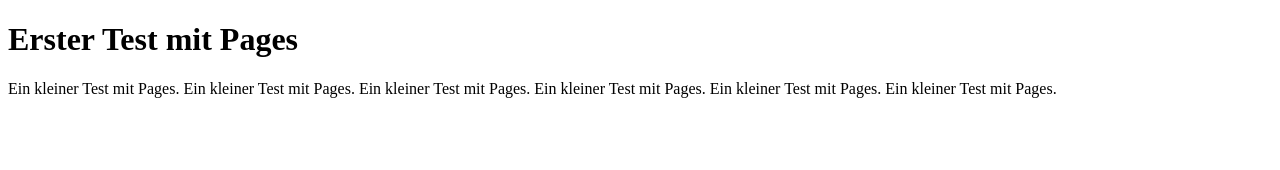
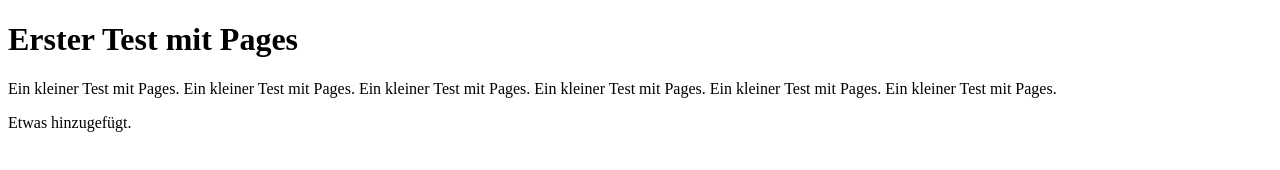
Before and after one commit to SilentOwlFox/TestPages, a plain HTML site: page index.html in a window 1280 px wide. Drawn offline with Linux system fonts and the light colour scheme.

Commit message:
Update index.html
Add paragraph

```diff
--- a/index.html
+++ b/index.html
@@ -8,5 +8,6 @@
 <body>
 <h1>Erster Test mit Pages</h1>
 <p>Ein kleiner Test mit Pages. Ein kleiner Test mit Pages. Ein kleiner Test mit Pages. Ein kleiner Test mit Pages. Ein kleiner Test mit Pages. Ein kleiner Test mit Pages.</p>
+<p>Etwas hinzugefügt.</p>
 </body>
 </html>
```
